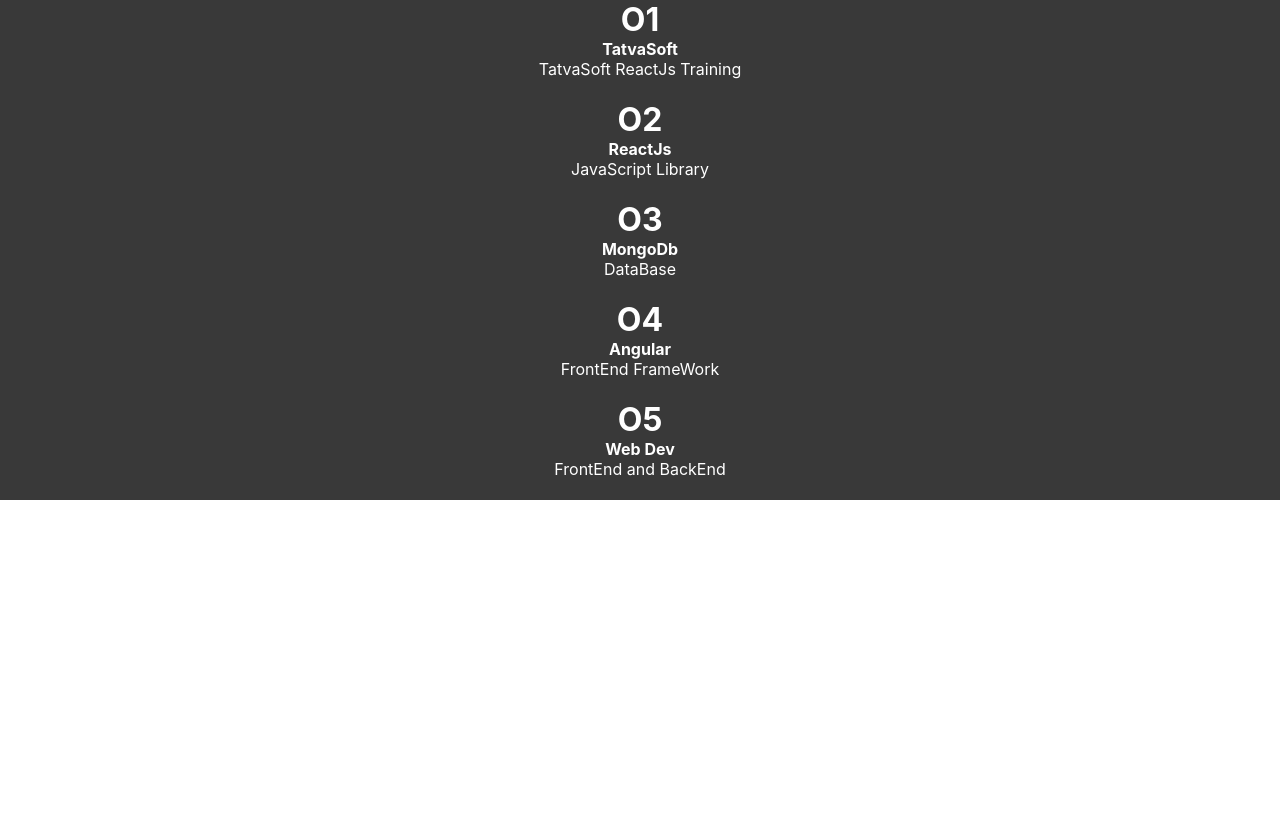
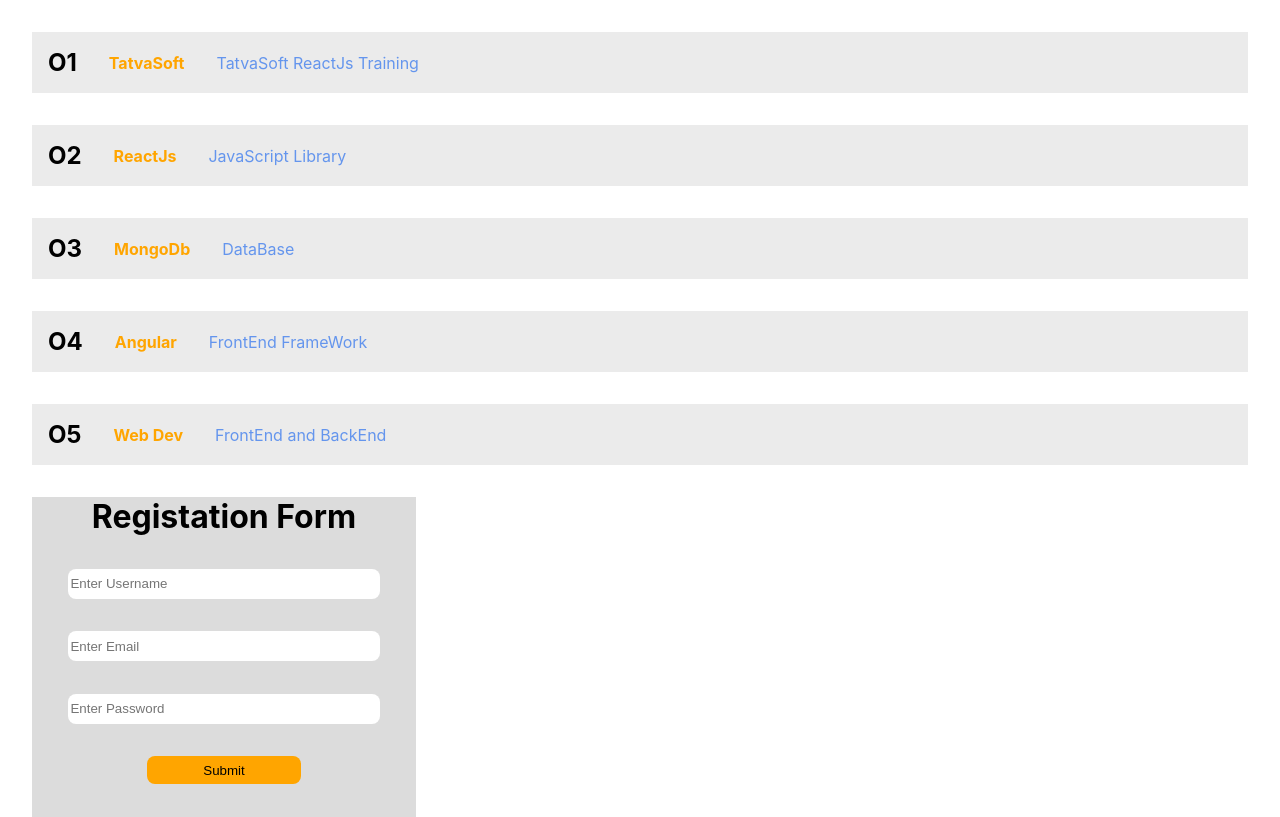
Before and after one commit to tushargadher/book-e-sell, a React (Create React App) app: page / in a window 1280 px wide. Built offline with nearby package versions, Linux system fonts and the light colour scheme.

Commit message:
Day 7 Task

```diff
--- a/src/App.css
+++ b/src/App.css
@@ -1,7 +1,7 @@
 *{
   margin:0 ;
 }
-.container{
+/* .container{
   display: flex;
   align-items: center;
   justify-content: center;
@@ -11,7 +11,7 @@
   color:black;
 }
 #title{
-  /* border: 1px solid white; */
+  border: 1px solid white;
   height: 100px;
   text-align: center;
   background-color:rgb(57, 57, 57);
@@ -25,4 +25,4 @@
   color: white;
   margin-top: 2rem;
   background-color: blue;
-}
+} */
--- a/src/App.js
+++ b/src/App.js
@@ -1,21 +1,24 @@
-import React, { useState } from 'react';
+// import React, { useState } from 'react';
+import React from 'react';
 import './App.css';
-import Home from './Pages/Home';
-import About from './Pages/About';
-import Title from './Components/Title';
+// import Home from './Pages/Home';
+// import About from './Pages/About';
+// import Title from './Components/Title';
 import List from './Components/List';
+import LoginForm from './Components/LoginForm';
 const App = () => {
-  const [chnage, setChnage] = useState(true)
+  // const [chnage, setChnage] = useState(true)
 
-  const handleChange = () => {
-    setChnage(!chnage);
-  }
+  // const handleChange = () => {
+  //   setChnage(!chnage);
+  // }
   return (
     <>
       {/* <Title title="Book-e-sell" desc="Online Book Selling" /> */}
       {/* {chnage ? <Home /> : <About />} */}
       {/* <button onClick={handleChange}>Change Page</button> */}
       <List/>
+      <LoginForm/>
     </>
 
   );
--- /dev/null
+++ b/src/Components/LoginForm.js
@@ -0,0 +1,34 @@
+import React, { useState } from "react";
+import '../css/form.css';
+const LoginForm = () => {
+
+    const [data, setData] = useState({
+        name: '',
+        email: '',
+        password: '',
+    })
+
+    const handleOnChange = (e) => {
+        //insted of doing indivisul we use this method to change the value
+        setData({ ...data, [e.target.name]: e.target.value })
+    }
+    const handleSubmit = () => {
+        alert(`username:${data.name}
+        email:${data.email}
+        password:${data.password}`);
+    }
+    return (
+        <>
+            <div className="form">
+                <h1>Registation Form</h1>
+                <form onSubmit={handleSubmit}>
+                    <input type="text" name="name" placeholder="Enter Username" onChange={handleOnChange} value={data.name} />
+                    <input type="email" name="email" placeholder="Enter Email" onChange={handleOnChange} value={data.email} />
+                    <input type="password" name="password" placeholder="Enter Password" onChange={handleOnChange} value={data.password} />
+                    <input type="submit" value="Submit" />
+                </form>
+            </div>
+        </>
+    );
+}
+export default LoginForm;
--- a/src/Components/Title.js
+++ b/src/Components/Title.js
@@ -1,13 +1,15 @@
 import React from "react";
+//import title.css
+import '../css/title.css';
 const Title = (props) => {
     //props destructuring
     const { id, title, desc } = props;
     return (
         <>
-            <div id="title">
-                <h1>{id}</h1>
-                <h4>{title}</h4>
-                <p>{desc}</p>
+            <div className="wrap">
+                <h2>{id}</h2>
+                <h4 id="title">{title}</h4>
+                <p id="description">{desc}</p>
 
             </div>
         </>
--- /dev/null
+++ b/src/css/form.css
@@ -0,0 +1,34 @@
+.form {
+    width: 30vw;
+    height: 40vh;
+    display: flex;
+    flex-direction: column;
+    background-color: gainsboro;
+    margin: 0 2rem;
+    align-items: center;
+}
+
+form {
+    display: flex;
+    flex-direction: column;
+    justify-content: space-evenly;
+    align-items: center;
+    height: 100%;
+    width: 100%;
+}
+
+form input {
+    width: 80%;
+    height: 10%;
+    border-radius: 0.5rem;
+    border: none;
+}
+
+form input[type="submit"] {
+    width: 40%;
+    background-color: orange;
+}
+
+form input[type="submit"]:hover {
+    cursor: pointer;
+}
--- /dev/null
+++ b/src/css/title.css
@@ -0,0 +1,16 @@
+.wrap {
+    display: flex;
+    align-items: center;
+    margin: 2rem;
+    padding: 1rem;
+    background-color: rgb(235, 235, 235);
+}
+
+#title {
+    color: orange;
+    margin: 0 2rem;
+}
+
+#description {
+    color: cornflowerblue;
+}
```
